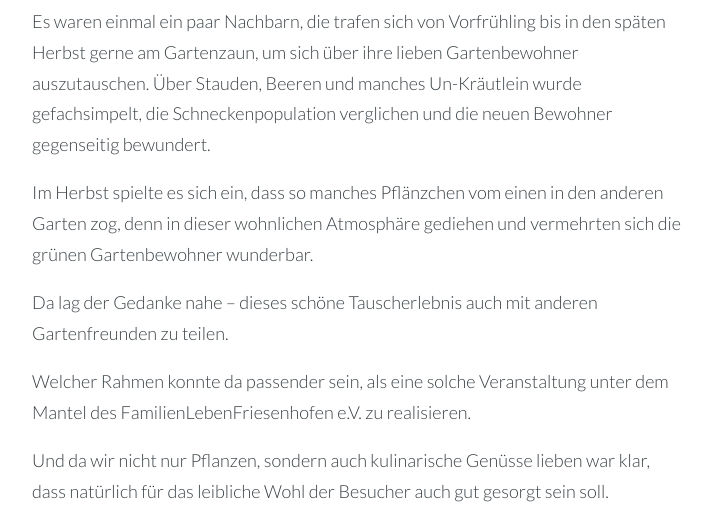
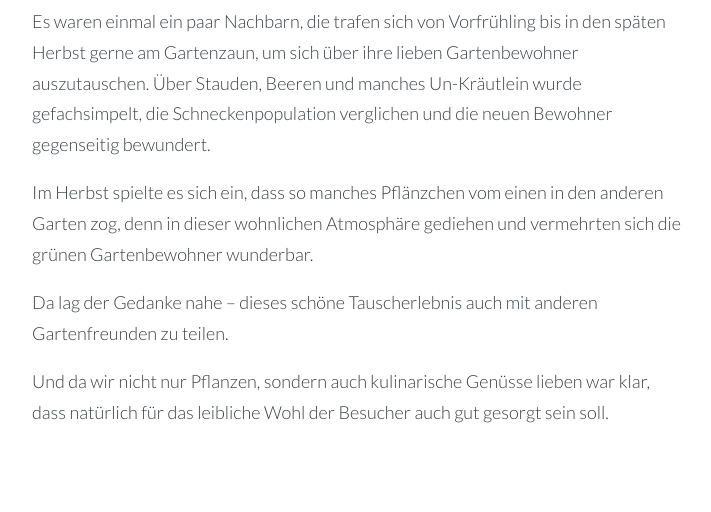
Before and after one commit to chritea/PflanzesuchtGarten, a plain HTML site: page post/historie/index.html in a window 1280 px wide. Shown: the part 288-800 px from the top of the page, without its empty margins (283-994 px from the left). Drawn offline with nearby package versions, Linux system fonts and the light colour scheme.

Commit message:
removes FLF-reference

```diff
--- a/post/historie/index.html
+++ b/post/historie/index.html
@@ -71,7 +71,6 @@
       <p>Es waren einmal ein paar Nachbarn, die trafen sich von Vorfrühling bis in den späten Herbst gerne am Gartenzaun, um sich über ihre lieben Gartenbewohner auszutauschen. Über Stauden, Beeren und manches Un-Kräutlein wurde gefachsimpelt, die Schneckenpopulation verglichen und die neuen Bewohner gegenseitig bewundert.</p>
 <p>Im Herbst spielte es sich ein, dass so manches Pflänzchen vom einen in den anderen Garten zog, denn in dieser wohnlichen Atmosphäre gediehen und vermehrten sich die grünen Gartenbewohner wunderbar.</p>
 <p>Da lag der Gedanke nahe – dieses schöne Tauscherlebnis auch mit anderen Gartenfreunden zu teilen.</p>
-<p>Welcher Rahmen konnte da passender sein, als eine solche Veranstaltung unter dem Mantel des FamilienLebenFriesenhofen e.V. zu realisieren.</p>
 <p>Und da wir nicht nur Pflanzen, sondern auch kulinarische Genüsse lieben war klar, dass natürlich für das leibliche Wohl der Besucher auch gut gesorgt sein soll.</p>
 
     </section>
```
